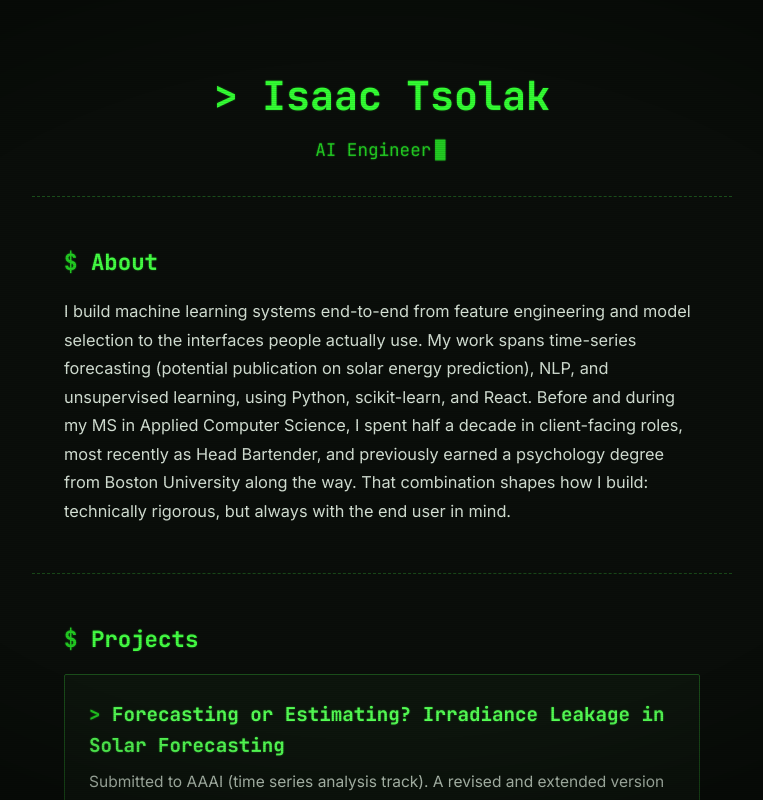
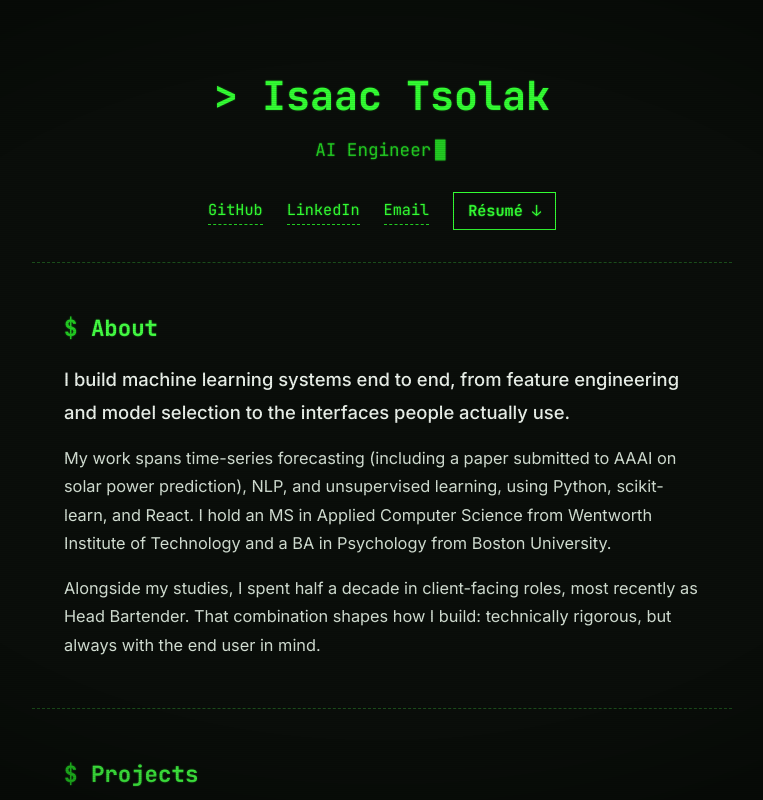
Before and after one commit to IsaacTsolak/Portfolio, a React (Vite) app: page / in a window 1280 px wide. Shown: the top 800 px of the page, without its empty margins (258-1021 px from the left). Built offline with nearby package versions, Linux system fonts and the light colour scheme.

Commit message:
Add header links, resume, and split About section

```diff
--- a/src/App.jsx
+++ b/src/App.jsx
@@ -79,17 +79,30 @@ function App() {
       <header>
         <h1>Isaac Tsolak</h1>
         <p>AI Engineer</p>
+        <nav className="header-links">
+          <a href="https://github.com/IsaacTsolak" target="_blank" rel="noopener noreferrer">GitHub</a>
+          <a href="https://www.linkedin.com/in/isaactsolak" target="_blank" rel="noopener noreferrer">LinkedIn</a>
+          <a href="mailto:isaac.tsolak@gmail.com">Email</a>
+          <a className="resume-button" href="/resume.pdf" target="_blank" rel="noopener noreferrer">Résumé ↓</a>
+        </nav>
       </header>
 
       <section>
         <h2>About</h2>
+        <p className="lead">
+          I build machine learning systems end to end, from feature engineering and model
+          selection to the interfaces people actually use.
+        </p>
         <p>
-        I build machine learning systems end-to-end from feature engineering and model
-        selection to the interfaces people actually use. My work spans time-series forecasting
-        (potential publication on solar energy prediction), NLP, and unsupervised learning, using Python,
-        scikit-learn, and React. Before and during my MS in Applied Computer Science, I spent half a decade in
-        client-facing roles, most recently as Head Bartender, and previously earned a psychology degree from Boston University
-        along the way. That combination shapes how I build: technically rigorous, but always with the end user in mind.
+          My work spans time-series forecasting (including a paper submitted to AAAI on solar
+          power prediction), NLP, and unsupervised learning, using Python, scikit-learn, and React.
+          I hold an MS in Applied Computer Science from Wentworth Institute of Technology
+          and a BA in Psychology from Boston University.
+        </p>
+        <p>
+          Alongside my studies, I spent half a decade in client-facing roles, most recently as
+          Head Bartender. That combination shapes how I build: technically rigorous, but always
+          with the end user in mind.
         </p>
       </section>
 
--- a/src/index.css
+++ b/src/index.css
@@ -58,6 +58,54 @@ header p {
   color: #22cc22;
 }
 
+/* links row under the title */
+.header-links {
+  display: flex;
+  flex-wrap: wrap;
+  justify-content: center;
+  align-items: center;
+  gap: 0.75rem 1.5rem;
+  margin-top: 1.75rem;
+}
+
+.header-links a {
+  color: #33ff33;
+  text-decoration: none;
+  font-size: 0.95rem;
+  border-bottom: 1px dashed #22cc22;
+  padding-bottom: 2px;
+  transition: color 0.15s ease, border-color 0.15s ease;
+}
+
+.header-links a:hover {
+  color: #7fff7f;
+  border-color: #7fff7f;
+}
+
+.header-links .resume-button {
+  border: 1px solid #33ff33;
+  padding: 6px 14px;
+  font-weight: 700;
+  transition: background-color 0.15s ease, color 0.15s ease;
+}
+
+.header-links .resume-button:hover {
+  background-color: #33ff33;
+  color: #0a0e0a;
+  text-shadow: none;
+}
+
+/* first About paragraph: one-line summary that stands out */
+section p.lead {
+  font-size: 1.15rem;
+  font-weight: 500;
+  color: #eef5ee;
+}
+
+section p + p {
+  margin-top: 1rem;
+}
+
 header p::after {
   content: "▊";
   animation: blink 1s step-start infinite;
```
Also changed, not shown: 1 other file (tests, documents, lock files or other folders).
